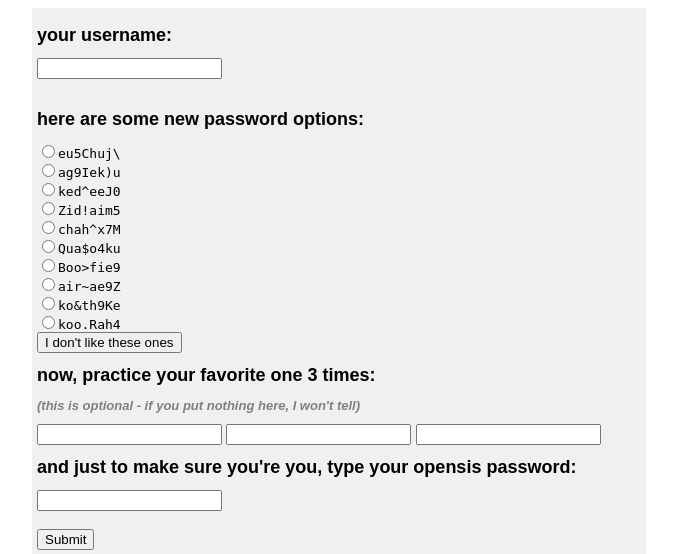
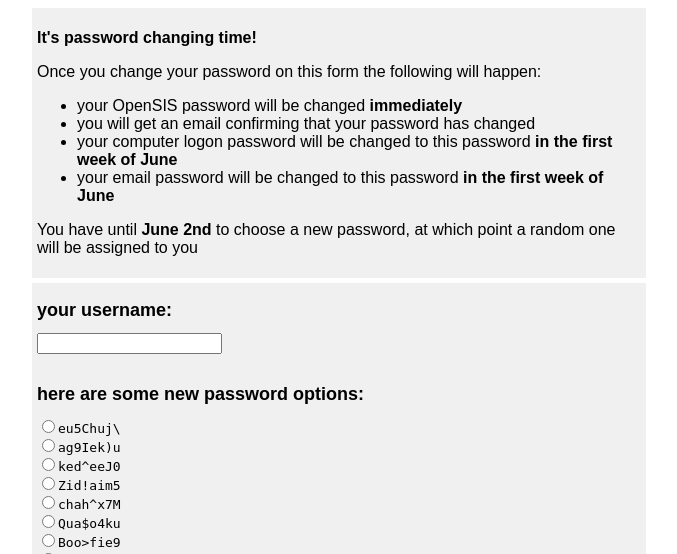
Before and after one commit to ahit/ah-password-changer, a PHP site: page / in a window 1280 px wide. Shown: the top 554 px of the page, without its empty margins (32-709 px from the left). Run offline with PHP 8.4, Linux system fonts and the light colour scheme.

Commit message:
adding message and making things purty

```diff
--- a/index.php
+++ b/index.php
@@ -16,6 +16,18 @@ else
 
 //case first time or want to regenerate passwords
 if(!empty($_POST['regen']) || empty($_POST['submit']) || (empty($_POST['submit']) && empty($_POST['new_pass']))){?>
+<div id = "message">
+<p><strong>It's password changing time!</strong></p>
+<p>Once you change your password on this form the following will happen:
+<ul>
+	<li>your OpenSIS password will be changed <strong>immediately</strong></li>
+	<li>you will get an email confirming that your password has changed</li>
+	<li>your computer logon password will be changed to this password <strong>in the first week of June</strong></li>
+	<li>your email password will be changed to this password <strong>in the first week of June</strong></li>
+</ul>
+You have until <strong>June 2nd</strong> to choose a new password, at which point a random one will be assigned to you</p>
+</div>
+
 <form action = "index.php" method = "post">
 <h1>your username:</h1>
 <input type = "text" name = "username"><br/><br/>
```
